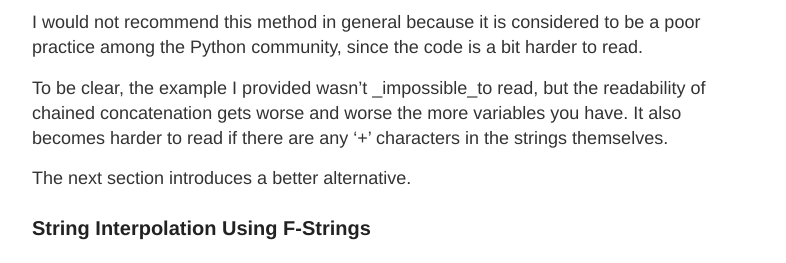
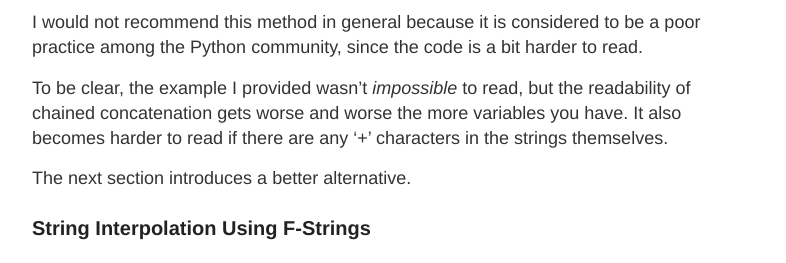
Before and after one commit to rosyberti/website, a Jekyll site: the page built from python-course/strings.md, in a window 1280 px wide and 900 px high, scrolled down 4893 px. Shown: the part 182-445 px from the top of the window, without its empty margins (248-1034 px from the left). Built offline with Jekyll 4.4.1, drawn with Linux system fonts in a browser that asks for light colours; some of the changed text lies outside the part shown.

Commit message:
fixed italics

```diff
--- a/python-course/strings.md
+++ b/python-course/strings.md
@@ -27,7 +27,7 @@ yetAnotherString = ‘This is another string!!! Yeehaw!’
 
 ## Single-Quotes vs. Double-Quotes
 
-Single-quotes and double-quotes serve _exactly_the same purpose in Python. The only caveat is you must be consistent: single-quotes can only be used with single-quotes and double-quotes can only be used with double-quotes.
+Single-quotes and double-quotes serve _exactly_ the same purpose in Python. The only caveat is you must be consistent: single-quotes can only be used with single-quotes and double-quotes can only be used with double-quotes.
 
 Said another way, you can’t do this:
 
@@ -198,7 +198,7 @@ lastName = ‘McCullum’
 
 I would not recommend this method in general because it is considered to be a poor practice among the Python community, since the code is a bit harder to read.
 
-To be clear, the example I provided wasn’t _impossible_to read, but the readability of chained concatenation gets worse and worse the more variables you have. It also becomes harder to read if there are any ‘+’ characters in the strings themselves.
+To be clear, the example I provided wasn’t _impossible_ to read, but the readability of chained concatenation gets worse and worse the more variables you have. It also becomes harder to read if there are any ‘+’ characters in the strings themselves.
 
 The next section introduces a better alternative.
 
```
